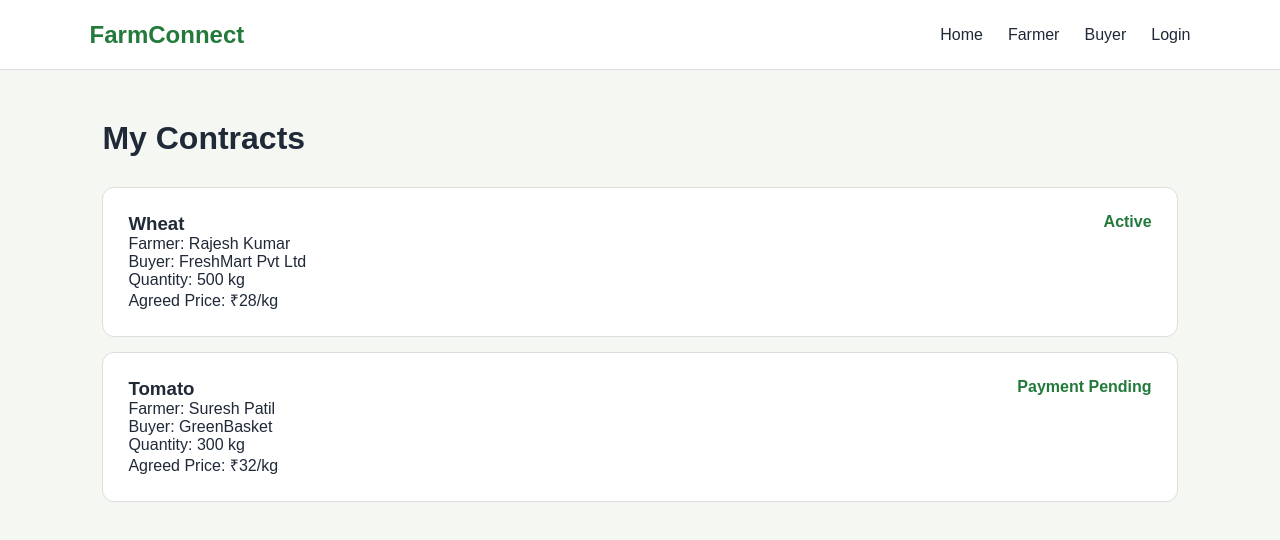
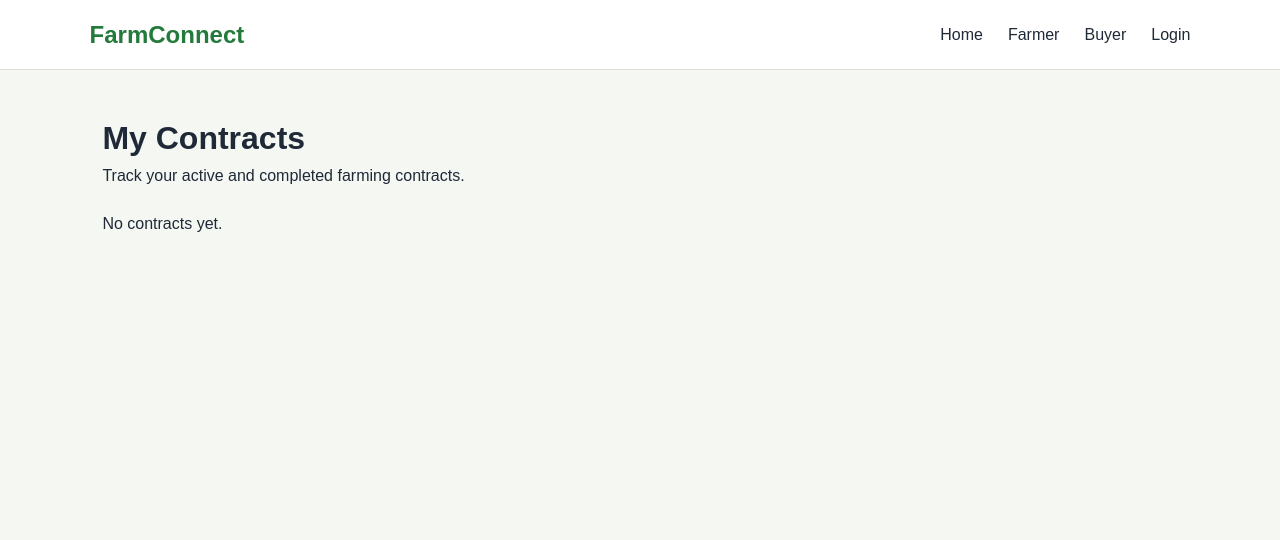
Before and after one commit to kavyaarora1706/AD_project, a React (Vite) app: page /farmer/contracts in a window 1280 px wide. Shown: the top 540 px of the page. Built offline with nearby package versions, Linux system fonts and the light colour scheme.

Commit message:
added contract management

```diff
--- a/src/components/ContractCard.jsx
+++ b/src/components/ContractCard.jsx
@@ -5,8 +5,9 @@ function ContractCard({ contract }) {
 				<h3>{contract.cropName}</h3>
 				<p>Farmer: {contract.farmer}</p>
 				<p>Buyer: {contract.buyer}</p>
-				<p>Quantity: {contract.quantity}</p>
-				<p>Agreed Price: ₹{contract.price}</p>
+				<p>Quantity: {contract.quantity} {contract.unit}</p>
+				<p>Agreed Price: ₹{contract.price}/{contract.unit}</p>
+				<p>Harvest Date: {contract.harvestDate}</p>
 			</div>
 
 			<div className="contract-status">{contract.status}</div>
--- a/src/pages/farmer/MyContracts.jsx
+++ b/src/pages/farmer/MyContracts.jsx
@@ -2,26 +2,7 @@ import Navbar from "../../components/Navbar";
 import ContractCard from "../../components/ContractCard";
 
 function MyContracts() {
-	const contracts = [
-		{
-			id: 1,
-			cropName: "Wheat",
-			farmer: "Rajesh Kumar",
-			buyer: "FreshMart Pvt Ltd",
-			quantity: "500 kg",
-			price: "28/kg",
-			status: "Active"
-		},
-		{
-			id: 2,
-			cropName: "Tomato",
-			farmer: "Suresh Patil",
-			buyer: "GreenBasket",
-			quantity: "300 kg",
-			price: "32/kg",
-			status: "Payment Pending"
-		}
-	];
+	const contracts = JSON.parse(localStorage.getItem("contracts")) || [];
 
 	return (
 		<>
@@ -29,11 +10,16 @@ function MyContracts() {
 
 			<div className="contracts-page">
 				<h1>My Contracts</h1>
+				<p>Track your active and completed farming contracts.</p>
 
 				<div className="contracts-list">
-					{contracts.map((contract) => (
-						<ContractCard key={contract.id} contract={contract} />
-					))}
+					{contracts.length === 0 ? (
+						<p>No contracts yet.</p>
+					) : (
+						contracts.map((contract) => (
+							<ContractCard key={contract.id} contract={contract} />
+						))
+					)}
 				</div>
 			</div>
 		</>
```
